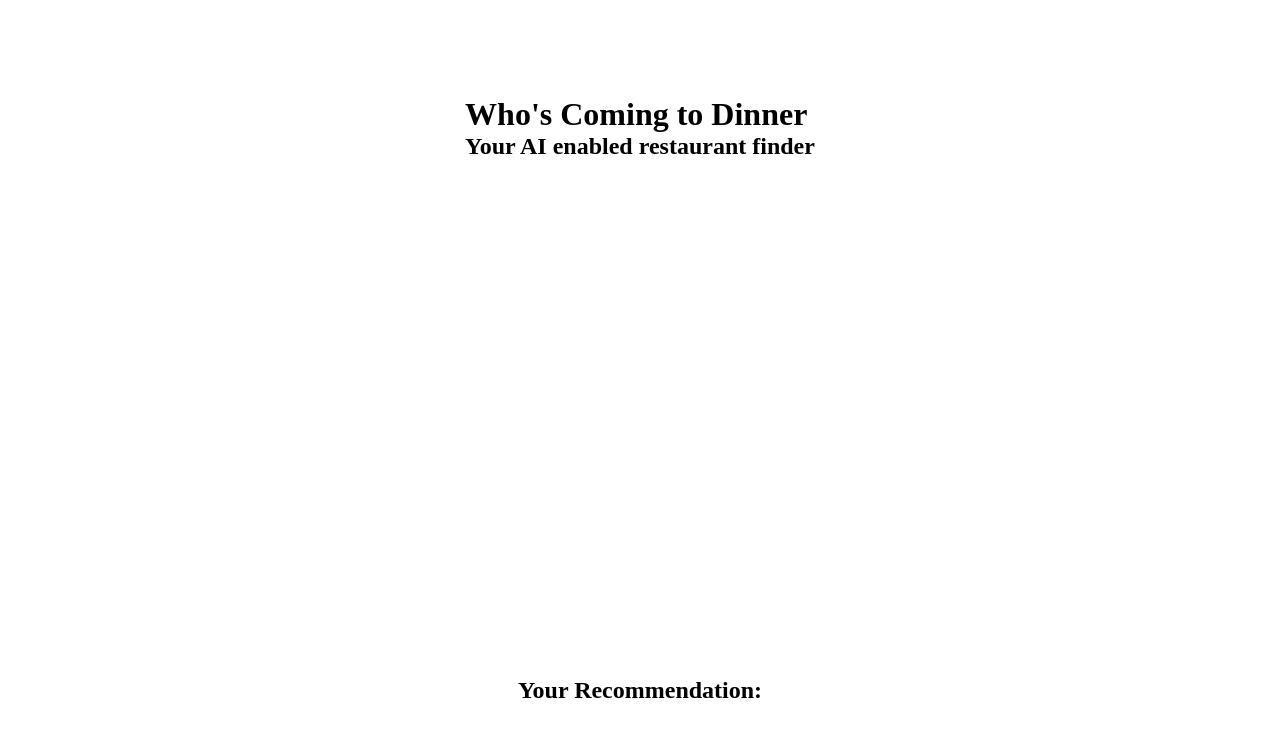
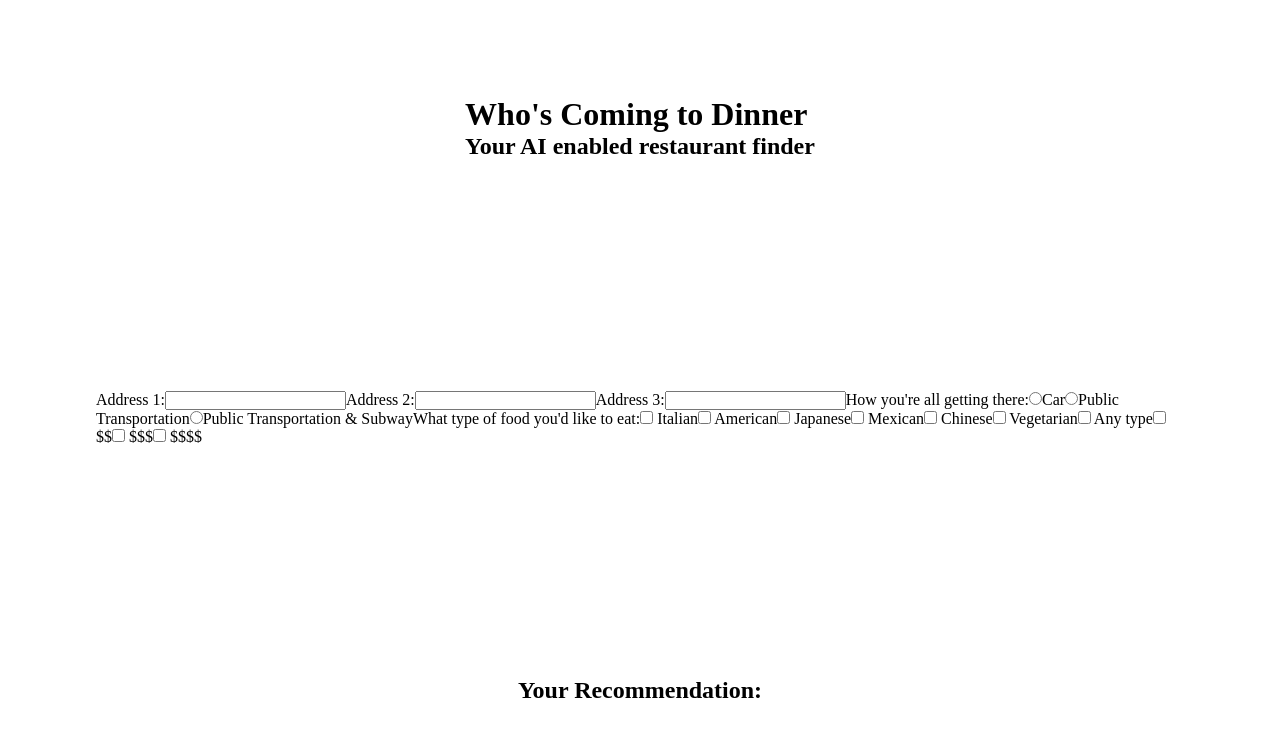
Before and after one commit to ajasinger/dinner-app, a Next.js app: page / in a window 1280 px wide. Shown: the top 736 px of the page. Built offline with nearby package versions, Linux system fonts and the light colour scheme.

Commit message:
create form

```diff
--- a/pages/index.js
+++ b/pages/index.js
@@ -20,13 +20,46 @@ export default function Home() {
           <h1>Who's Coming to Dinner</h1>
           <h2>Your AI enabled restaurant finder</h2>
         </div>
-        <form className="form-block">
-          {/*
-          locations (up to 5) [numbered]
-          method of transportation [check boxes?]
-          food preferences [check boxes?]
-          price point [check boxes?]
-          */}
+        {/* add in form destination */}
+        <form className="form-block" action="/site-here" method="post">
+          {/* addreses */}
+          <label for="first-address">Address 1:</label>
+          <input type="text" id="first-address" name="first-address"/>
+          <label for="second-address">Address 2:</label>
+          <input type="text" id="second-address" name="second-address"/>
+          <label for="third-address">Address 3:</label>
+          <input type="text" id="third-address" name="third-address"/>
+          {/* mode of transportation */}
+          <label for="transportation">How you're all getting there:</label>
+          <input type="radio" id="car" name="transportation" value="car" />
+          <label for="car">Car</label>
+          <input type="radio" id="pub-transport" name="transportation" value="pub-transport" />
+          <label for="pub-transport">Public Transportation</label>
+          <input type="radio" id="pub-transport-and-car" name="transportation" value="pub-transport-and-car" />
+          <label for="pub-transport-and-car">Public Transportation & Subway</label>
+          {/* food types */}
+          <label for="food">What type of food you'd like to eat:</label>
+          <input type="checkbox" id="food1" name="food1" value="Italian" />
+          <label for="food1"> Italian</label>
+          <input type="checkbox" id="food2" name="food2" value="American" />
+          <label for="food2"> American</label>
+          <input type="checkbox" id="food3" name="food3" value="Japanese" />
+          <label for="food3"> Japanese</label>
+          <input type="checkbox" id="food4" name="food4" value="Mexican" />
+          <label for="food4"> Mexican</label>
+          <input type="checkbox" id="food5" name="food5" value="Chinese" />
+          <label for="food5"> Chinese</label>
+          <input type="checkbox" id="food6" name="food6" value="Vegetarian" />
+          <label for="food6"> Vegetarian</label>
+          <input type="checkbox" id="food7" name="food7" value="any" />
+          <label for="food7"> Any type</label>
+          {/* price point */}
+          <input type="checkbox" id="price1" name="price1" value="inexpensive" />
+          <label for="price1"> $$</label>
+          <input type="checkbox" id="price2" name="price2" value="moderate-price" />
+          <label for="price2"> $$$</label>
+          <input type="checkbox" id="price3" name="price3" value="expensive" />
+          <label for="price3"> $$$$</label>
         </form>
         <div className="answer-block">
           <h2>Your Recommendation:</h2>
```
